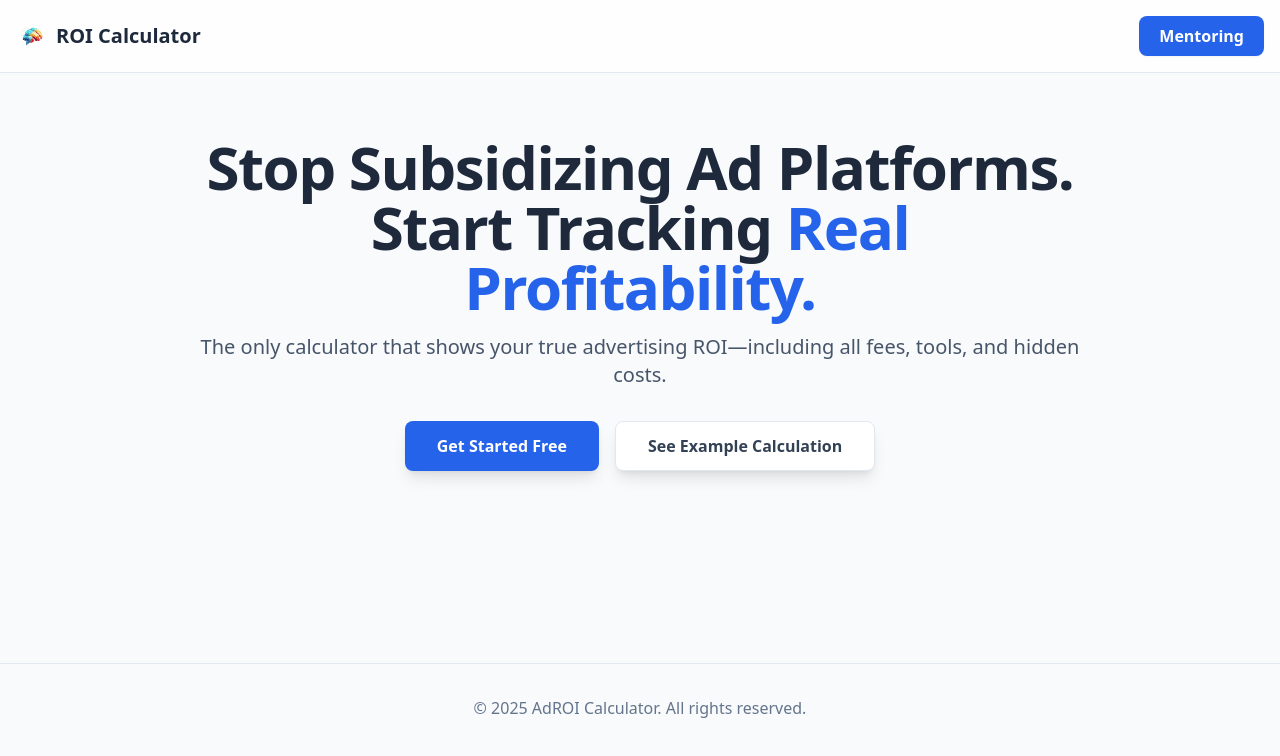
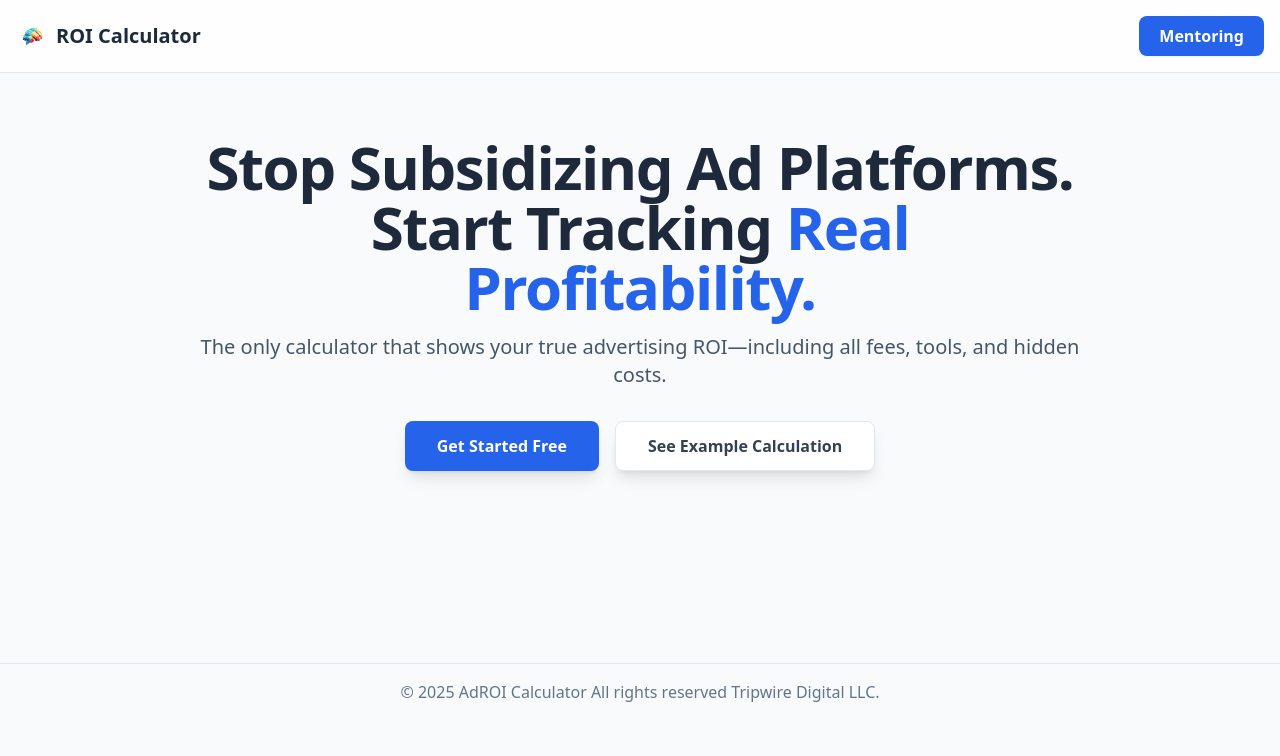
Before and after one commit to tripwire24/roi_calculator, a React (Vite) app: page / in a window 1280 px wide. Shown: the top 756 px of the page. Built offline with nearby package versions, Linux system fonts and the light colour scheme.

Commit message:
Update App.tsx

```diff
--- a/App.tsx
+++ b/App.tsx
@@ -74,8 +74,8 @@ const App: React.FC = () => {
         )}
       </main>
 
-      <footer className="text-center py-8 border-t border-slate-200 mt-16">
-        <p className="text-slate-500">&copy; {new Date().getFullYear()} AdROI Calculator. All rights reserved.</p>
+      <footer className="text-center py-4 border-t border-slate-200 mt-16">
+        <p className="text-slate-500">&copy; {new Date().getFullYear()} AdROI Calculator All rights reserved Tripwire Digital LLC. </p>
       </footer>
     </div>
   );
```
